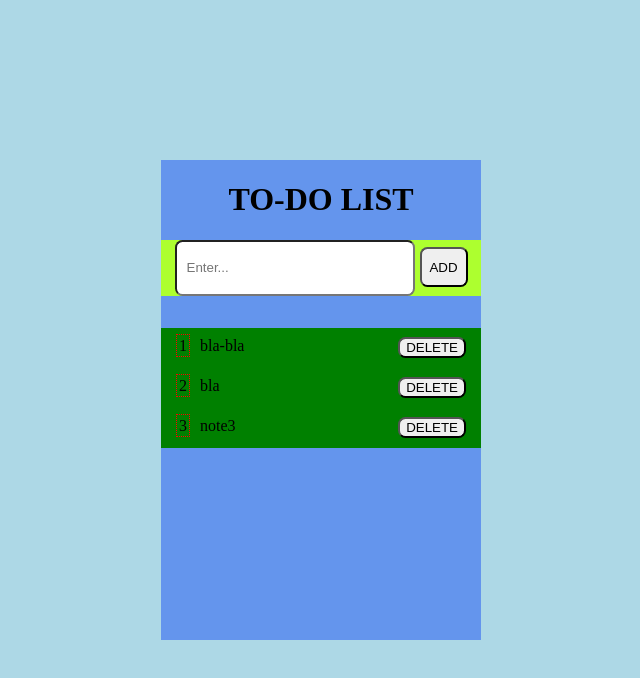
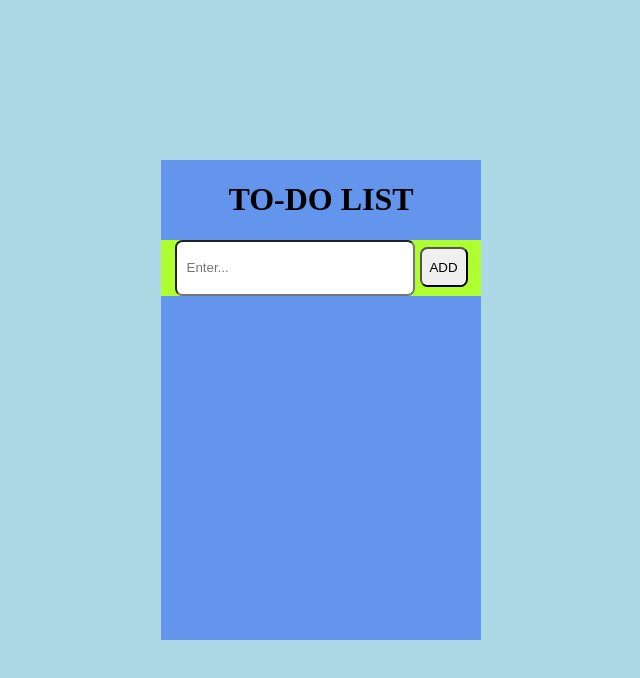
Before and after one commit to illdoodle/notes-project, a React (Vite) app: page / in a window 1280 px wide. Shown: the top 678 px of the page, without its empty margins (319-959 px from the left). Built offline with nearby package versions, Linux system fonts and the light colour scheme; the HTML template or start-up script is replaced by a standard one.

Commit message:
чекбокс, сохранение, удаление и немного полиморфизма

```diff
--- a/src/components/Notes.tsx
+++ b/src/components/Notes.tsx
@@ -1,28 +1,46 @@
-import { useState } from 'react';
+import { useEffect, useState } from 'react';
 import styles from '../styles/notes.module.css';
 import NotesItem from './NotesItem';
 
 function Notes() {
-  const [notes, setNotes] = useState(['bla-bla', 'bla', 'note3',]);
+  const jsonNotes = localStorage.getItem('notes');
+  const [notes, setNotes] = useState(jsonNotes ? JSON.parse(jsonNotes) : []);
+  const inputElement = (document.querySelector('#notes-enter') as HTMLInputElement);
 
-  function addNote(e:any){
+  function addNote(e:any, element:any){
     e.preventDefault();
-    let inputElement = (document.querySelector('#notes-enter') as HTMLInputElement);
-    inputElement.value.trim() ? setNotes([...notes, inputElement.value]) : setNotes([...notes, 'очень странная заметка...']);
+    setNotes([...notes, {id: notes.length, text: element.value.trim() ? element.value : 'очень странная заметка...'}]);
     inputElement.value = '';
   }
+
+  function removeNote(e:any, note:any) {
+    e.preventDefault();
+    let newNotes = notes;
+    const index = newNotes.findIndex((n:any) => n.id === note.id);
+    newNotes.splice(index, 1);
+    for (let i = index; i < newNotes.length; i++) {
+      newNotes[i].id--;
+    }
+    setNotes([...newNotes]);
+  }
+
+  useEffect(() => {
+    localStorage.setItem('notes', JSON.stringify(notes));
+  }, [notes])
 
   return (
     <div className={styles.root}>
         <div className={styles.header}>
-            <h1>TO-DO LIST</h1>
+          <h1>TO-DO LIST</h1>
         </div>
         <div className={styles.input}>
-            <input type="text" placeholder='Enter...' className={styles.enter} id="notes-enter"/>
-            <button className={styles.addBtn} onClick={addNote}>ADD</button>
+          <input type="text" placeholder='Enter...' className={styles.enter} id="notes-enter"
+            onKeyDown={(e) => {e.code == 'Enter' ? addNote(e, inputElement) : true}}
+          />
+          <button className={styles.addBtn} onClick={(e) =>{addNote(e, inputElement)}}>ADD</button>
         </div>
         <div className={styles.list}>
-          {notes.map((note, index) => <NotesItem key={index} id={index + 1} text={note}/>)}
+          {notes.map((note:any) => <NotesItem delete={removeNote} key={note.id} note={note}/>)}
         </div>
     </div>
   )
--- a/src/components/NotesItem.tsx
+++ b/src/components/NotesItem.tsx
@@ -4,10 +4,13 @@ function NotesItem(props:any) {
   return (
     <div className={styles.note}>
       <div className={styles.text}>
-        <span className={styles.noteId}>{props.id}</span>
-        {props.text}
+        <span className={styles.noteId}>
+          <input type="checkbox" className={styles.checkbox}/>
+          {props.note.id}
+        </span>
+        {props.note.text}
       </div>
-      <button className={styles.deleteBtn}>DELETE</button>
+      <button className={styles.deleteBtn} onClick={(e) => {props.delete(e, props.note)}}>DELETE</button>
     </div>
   )
 }
--- a/src/styles/app.css
+++ b/src/styles/app.css
@@ -14,7 +14,9 @@
 
 input, button {
     margin: 0;
-    /* padding: 0; */
     box-sizing: border-box;
     border-radius: 7.5px;
 }
+button {
+    cursor: pointer;
+}
--- a/src/styles/note.module.css
+++ b/src/styles/note.module.css
@@ -16,6 +16,10 @@
 
 .noteId {
     padding: 2px;
-    border: 1px dotted red;
+    border: 2px dotted red;
     margin-right: 10px;
 }
+
+.checkbox {
+    margin-right: 5px;
+}
```
